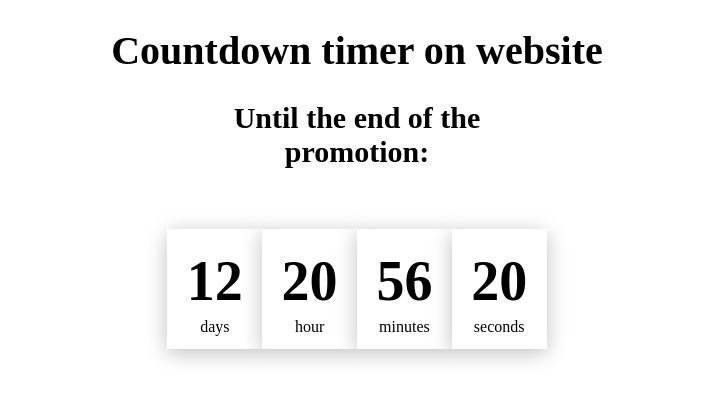
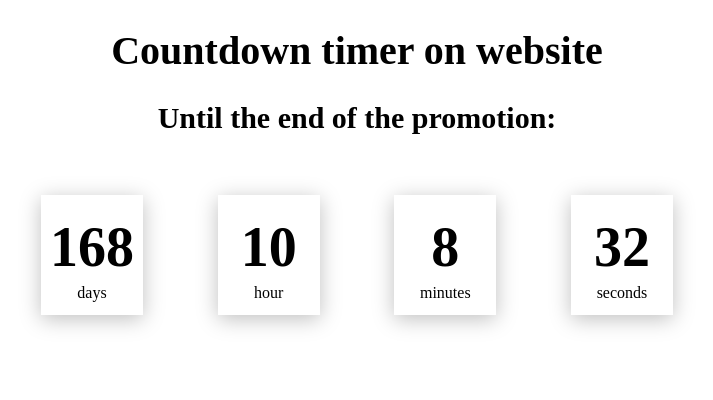
Before and after one commit to innabahamya/Countdown_timer_on_webSite, a plain HTML site: page index.html in a window 1280 px wide. Shown: the whole page, without its empty margins (283-996 px from the left). Drawn offline with Linux system fonts and the light colour scheme.

Commit message:
errors Date and Math, call a function updateClock

```diff
--- a/index.js
+++ b/index.js
@@ -3,11 +3,11 @@
 const deadline = '2024-08-15';
 
 function getTimeRemaining(endtime) {
-    const t = date.parse(endtime) - Date.parse(new date());
-    const days = Mart.floor(t / (1000 * 60 *60 *24));
-    const hours = Mart.floor((t / (1000 * 60 *60)) % 24);
-    const minutes = Mart.floor((t / 1000 / 60) % 60);
-    const seconds = Mart.floor((t / 1000) % 60);
+    const t = Date.parse(endtime) - Date.parse(new Date());
+    const days = Math.floor(t / (1000 * 60 *60 *24));
+    const hours = Math.floor((t / (1000 * 60 *60)) % 24);
+    const minutes = Math.floor((t / 1000 / 60) % 60);
+    const seconds = Math.floor((t / 1000) % 60);
 
     return {
         'total': t,
@@ -25,6 +25,11 @@ function getTimeRemaining(endtime) {
         const minutes = document.querySelector('#minutes');
         const seconds = document.querySelector('#seconds');
 
+        const timeInterval = setInterval(updateClock, 1000);
+
+        // вызов функции без моргания
+        updateClock();
+
         function updateClock() {
             const t = getTimeRemaining(endtime);
 
@@ -32,5 +37,11 @@ function getTimeRemaining(endtime) {
             hours.textContent = t.hours;
             minutes.textContent = t.minutes;
             seconds.textContent = t.seconds;
+
+            if (t.total<= 0) {
+                clearInterval(timeInterval);
+            }
         }
     }
+
+    setClock('.timer', deadline);
--- a/style.css
+++ b/style.css
@@ -4,7 +4,7 @@
 
 }
 .promotion_timer {
-    width: 30%;
+    width: 50%;
     margin: auto;
 }
 
```
